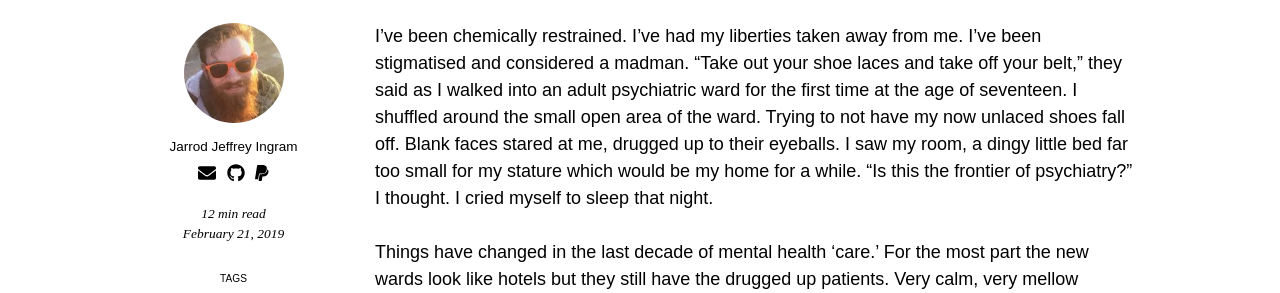
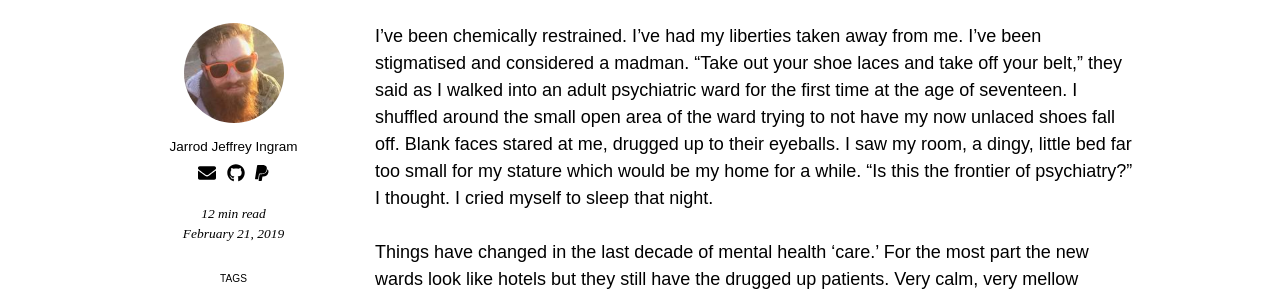
Before and after one commit to hori-kun/blog, a Jekyll site: the page built from _posts/2019-02-21-frontier-psychiatry.md, in a window 1280 px wide and 900 px high. Shown: the part 445-738 px from the top of the window. Built offline with Jekyll 4.4.1, drawn with Linux system fonts in a browser that asks for light colours; nearby versions of some CDN libraries; a script that is not in the unit is left out.

Commit message:
Fix typos

```diff
--- a/_posts/2019-02-21-frontier-psychiatry.md
+++ b/_posts/2019-02-21-frontier-psychiatry.md
@@ -5,7 +5,7 @@ author: jeffi
 tags: [psychiatry, schizophrenia, recovery, essay]
 ---
 
-I’ve been chemically restrained. I’ve had my liberties taken away from me. I’ve been stigmatised and considered a madman. “Take out your shoe laces and take off your belt,” they said as I walked into an adult psychiatric ward for the first time at the age of seventeen. I shuffled around the small open area of the ward. Trying to not have my now unlaced shoes fall off. Blank faces stared at me, drugged up to their eyeballs. I saw my room, a dingy little bed far too small for my stature which would be my home for a while. “Is this the frontier of psychiatry?” I thought. I cried myself to sleep that night.
+I’ve been chemically restrained. I’ve had my liberties taken away from me. I’ve been stigmatised and considered a madman. “Take out your shoe laces and take off your belt,” they said as I walked into an adult psychiatric ward for the first time at the age of seventeen. I shuffled around the small open area of the ward trying to not have my now unlaced shoes fall off. Blank faces stared at me, drugged up to their eyeballs. I saw my room, a dingy, little bed far too small for my stature which would be my home for a while. “Is this the frontier of psychiatry?” I thought. I cried myself to sleep that night.
 
 Things have changed in the last decade of mental health ‘care.’ For the most part the new wards look like hotels but they still have the drugged up patients. Very calm, very mellow individuals that won’t let out a peep. I’ve been committed seven times over the duration of my illness. Seven times I’ve been incarcerated because my family thought I was smoking too much cannabis or playing too many video games. It wasn’t that I had a disease, it was my behaviour. No one could care less about the ‘disease’ I was suffering, a ‘disease of the soul.’ You can’t treat that with drugs, you treat it with real, human contact and connection. Alas, the drugs didn’t have much effect on me. I was neither calm nor mellow. They considered me manic because of such. Really I had the ‘legitimate disease’ that was affecting my brain, I had autism as defined by Eugen Bleuler in 1908: “a loss of awareness of external events and a preoccupation with the self and one’s own thoughts,” which would be part of his criteria for schizophrenia. My crime? Thinking too much. Becoming ‘delusional’ as I saw through the veil, past their lies.
 
```
